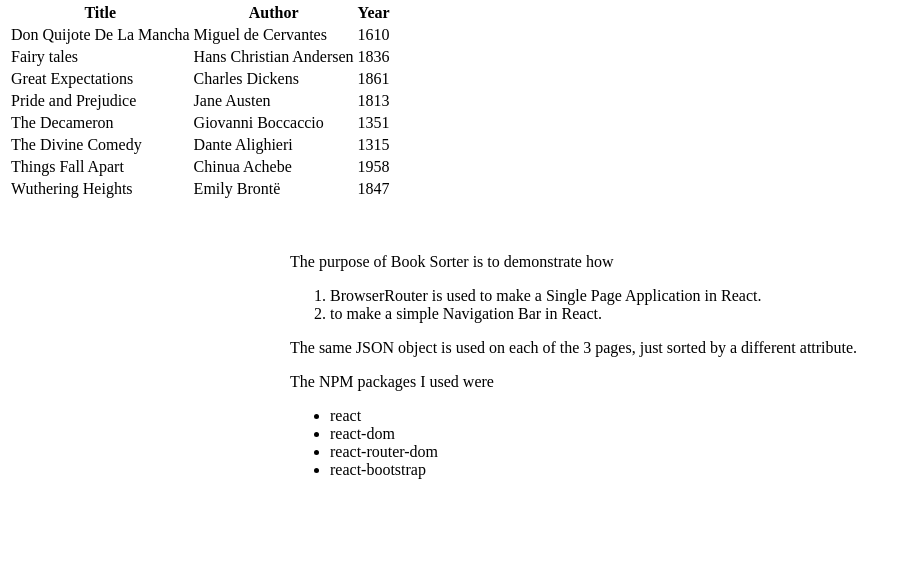
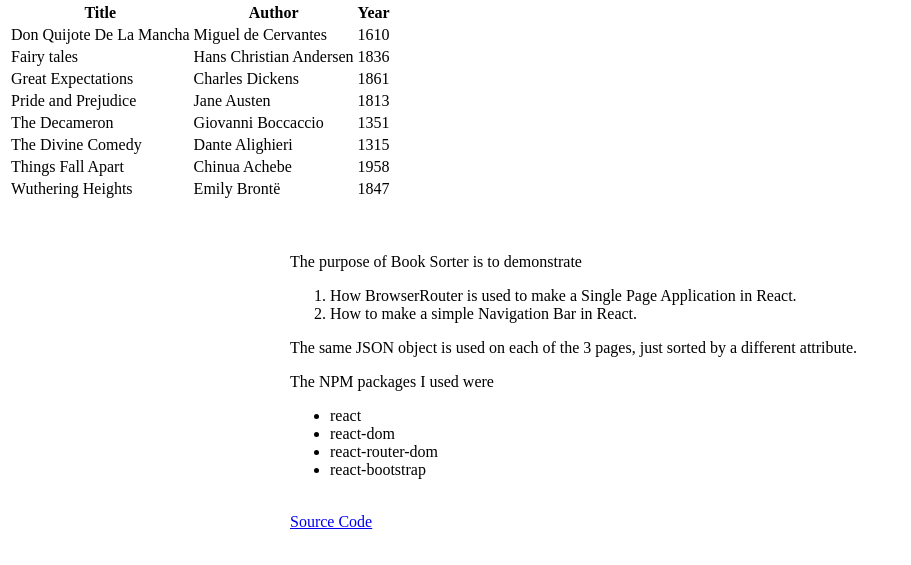
Before and after one commit to JohnBarnett9/BookSorter, a React app: page index.html in a window 1280 px wide. Shown: the part 105-670 px from the top of the page, without its empty margins (0-911 px from the left). Built offline with nearby package versions, Linux system fonts and the light colour scheme; files whose address does not match are found by name.

Commit message:
Improved description at bottom of application.

```diff
--- a/index.html
+++ b/index.html
@@ -20,10 +20,10 @@
 		height: 400px;
 		overflow-y: scroll;
 		margin: 0 auto;">
-			<p>The purpose of Book Sorter is to demonstrate how</p>
+			<p>The purpose of Book Sorter is to demonstrate</p>
 			<ol>
-			<li>BrowserRouter is used to make a Single Page Application in React.</li>
-			<li>to make a simple Navigation Bar in React.</li>
+			<li>How BrowserRouter is used to make a Single Page Application in React.</li>
+			<li>How to make a simple Navigation Bar in React.</li>
 			</ol>
 			<p>The same JSON object is used on each of the 3 pages, just sorted by a different attribute.</p>
 			<p>The NPM packages I used were</p>
@@ -33,6 +33,8 @@
 			<li>react-router-dom</li>
 			<li>react-bootstrap</li>
 			</ul>
+			<br>
+			<a href="https://github.com/JohnBarnett9/BookSorter" target="_blank">Source Code</a>
 		</div>
 
 
```
